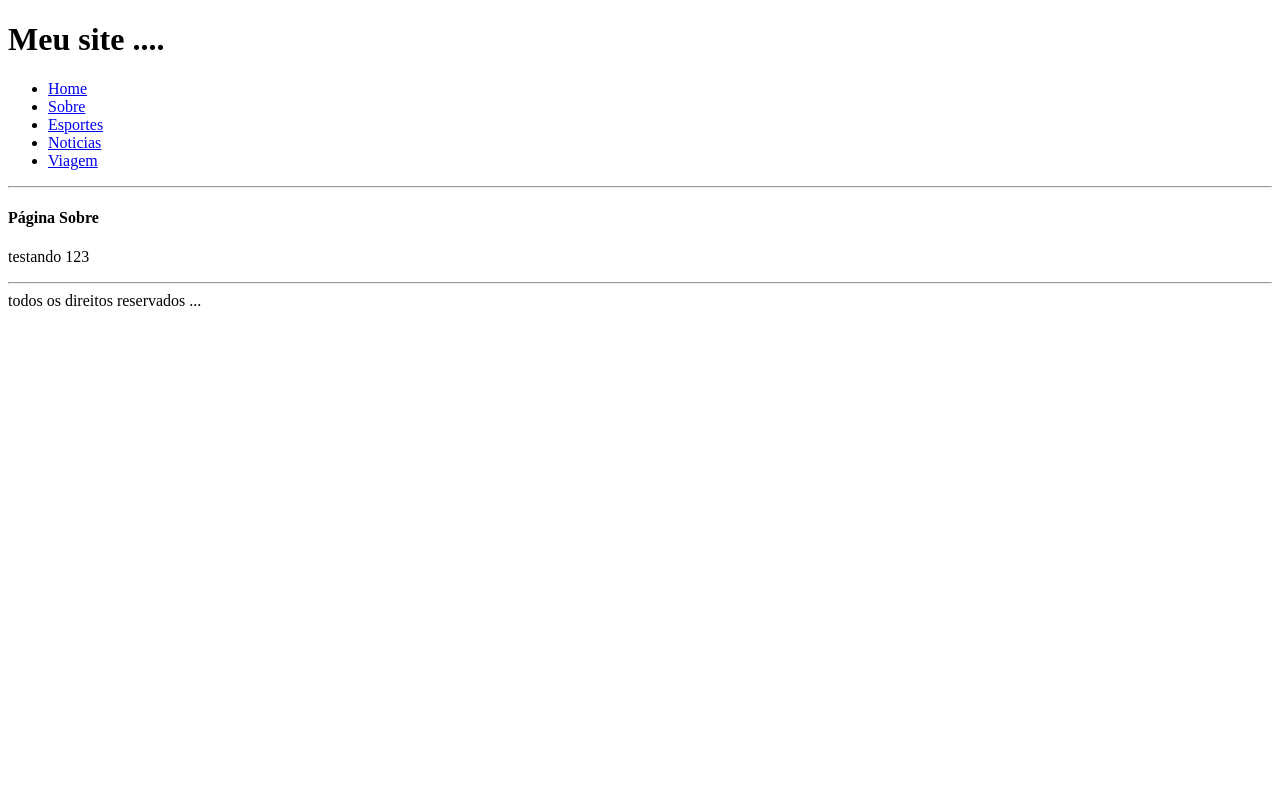
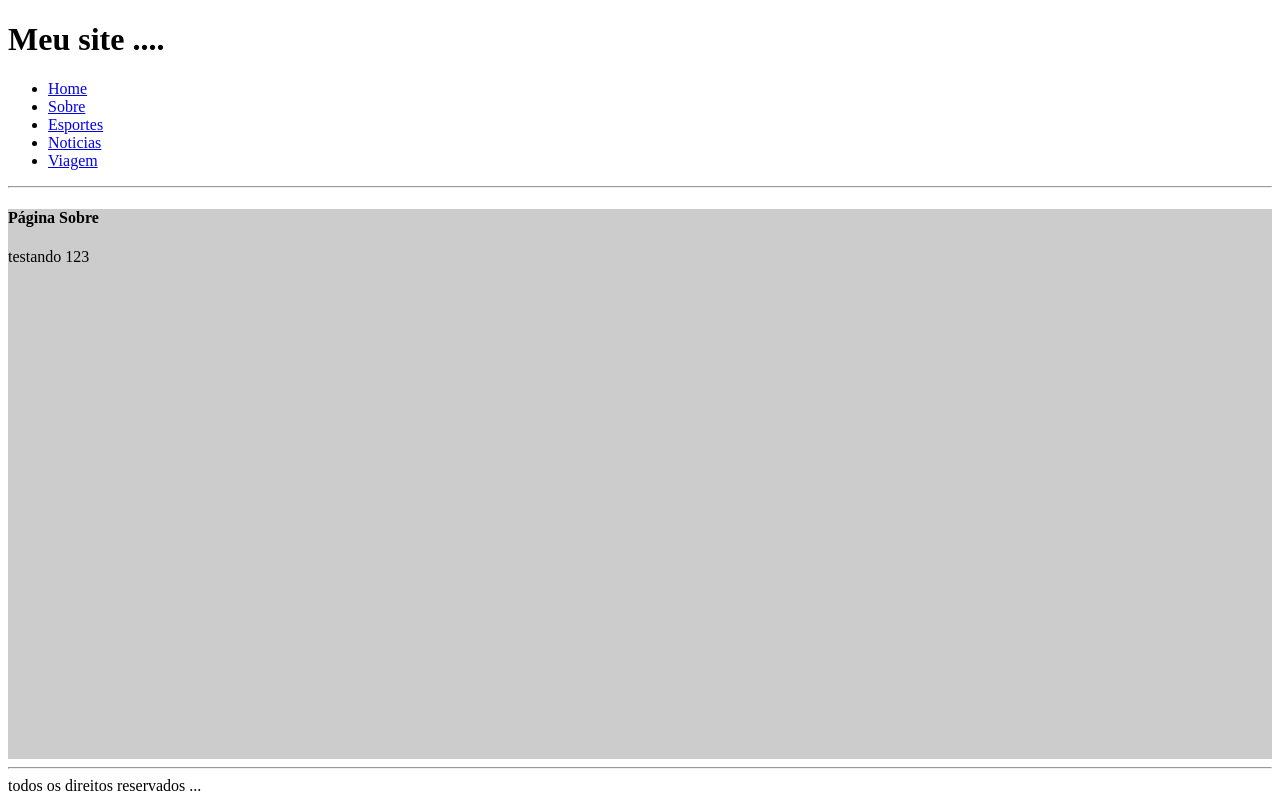
Before and after one commit to marcoscode404/ReactNoTrabalho, a React (Create React App) app in the folder react/projeto/react1/: page /sobre in a window 1280 px wide. Built offline with nearby package versions, Linux system fonts and the light colour scheme.

Commit message:
adicionado o styled no Sobre.js

```diff
--- a/react/projeto/react1/src/App.css
+++ b/react/projeto/react1/src/App.css
@@ -1,3 +1,8 @@
+body {
+    margin: 0;
+    padding: 0;
+}
+
 .avatar {
   border: 2px solid #ccc;
   display: flex;
--- a/react/projeto/react1/src/App.js
+++ b/react/projeto/react1/src/App.js
@@ -3,6 +3,7 @@ import { BrowserRouter, Switch, Route, Link } from 'react-router-dom';
 import Home from './pages/Home';
 import Sobre from './pages/Sobre';
 import Categoria from './pages/Categoria';
+
 
 function App() {
     return (
--- a/react/projeto/react1/src/pages/Home.js
+++ b/react/projeto/react1/src/pages/Home.js
@@ -1,4 +1,7 @@
 import React from "react";
+
+
+
 
 function Home(){
     return(
--- a/react/projeto/react1/src/pages/Sobre.js
+++ b/react/projeto/react1/src/pages/Sobre.js
@@ -1,12 +1,22 @@
 import React from "react";
+import styled from "styled-components";
+
+const DivSobre = styled.div`
+    background: #ccc;
+    width: 100%;
+    height: 550px;
+
+
+`;
+
 
 
 function Sobre() {
     return(
-        <div>
+        <DivSobre>
             <h4>Página Sobre</h4>
             <p>testando 123</p>
-        </div>
+        </DivSobre>
     );
 }
 
```
